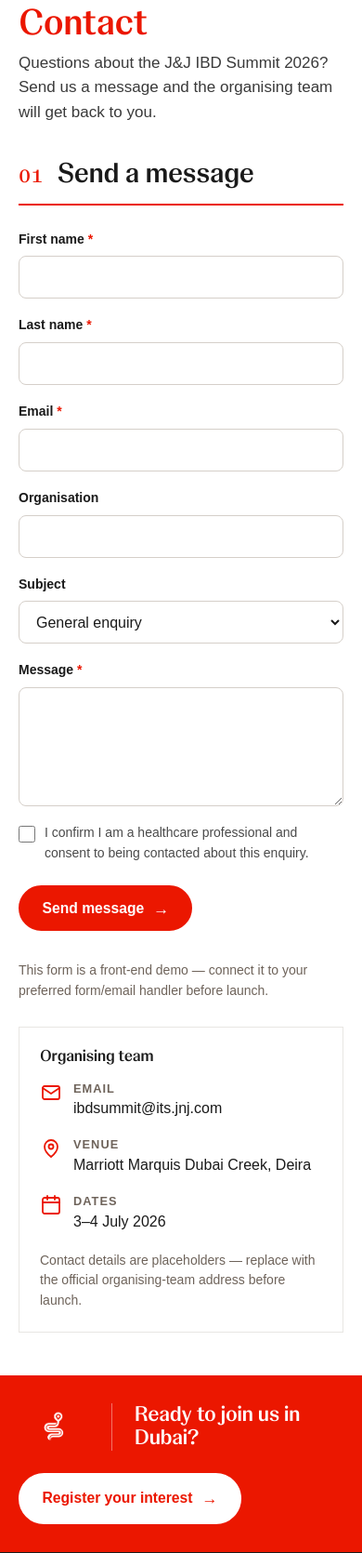
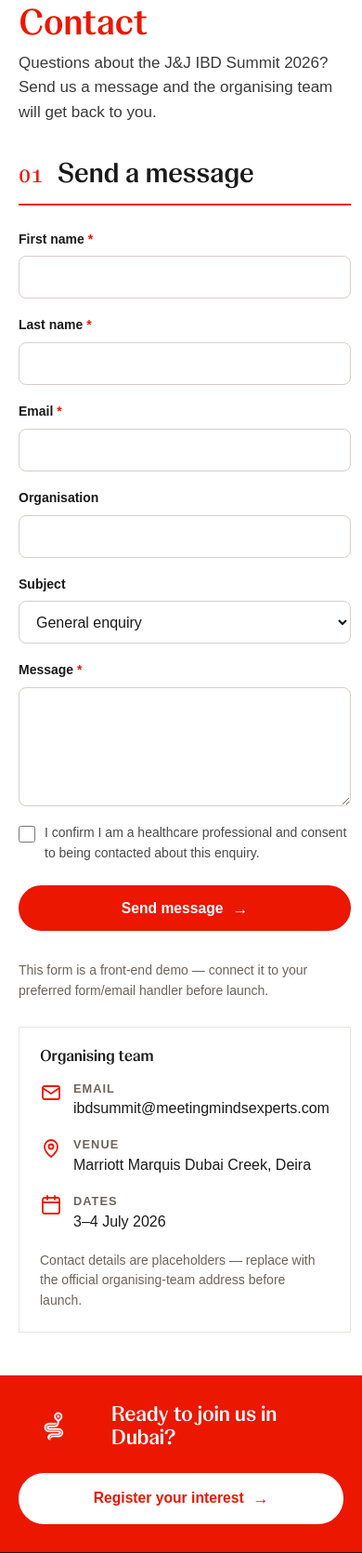
Before and after one commit to meetingmindsexperts/ibdsummit2026, a PHP site: page /contact.php in a window 390 px wide. Shown: the part 172-1842 px from the top of the page at 93% size. Run offline with PHP 8.4, Linux system fonts and the light colour scheme.

Commit message:
Make CTAs full-width on mobile for clean alignment
- Hero actions stack and fill width; sci-cta/ctaband/lp-cta/form/download
  buttons go 100% width at <=560px (override inline margins, stack groups)
- Bump ASSET_VER to 23

Co-Authored-By: Claude Opus 4.8 (1M context) <noreply@anthropic.com>

```diff
--- a/assets/css/site.css
+++ b/assets/css/site.css
@@ -723,6 +723,24 @@ figure.guide-figure figcaption { font-size:.85rem; color:var(--wg06); margin-top
 .dl-card h3 { color:#fff; font-size:1.5rem; }
 .dl-card p { color:#cfcac6; margin-top:6px; max-width:46ch; }
 
+/* ---------- mobile: CTAs go full-width for clean alignment ---------- */
+@media (max-width:560px){
+  .sci-hero .actions { flex-direction:column; align-items:stretch; }
+  .sci-hero .actions .btn,
+  .sci-cta .btn,
+  .ctaband .btn,
+  .lp-cta .btn,
+  .form-actions .btn,
+  .dl-card .btn,
+  .mt-m .btn {
+    width:100%; justify-content:center; margin-left:0 !important;
+  }
+  /* stacked download/secondary buttons within a .mt-m group */
+  .mt-m .btn + .btn { margin-top:10px; }
+  /* drop the vertical hairline in CTA bands once the button wraps full-width */
+  .sci-cta .divider, .lp-cta .divider { display:none; }
+}
+
 /* ---------- print: downloadable guide as PDF ---------- */
 @media print {
   .site-header, .nav-toggle, .stage-nav, .ctaband, .btn, .crumbs { display:none !important; }
--- a/includes/config.php
+++ b/includes/config.php
@@ -18,7 +18,7 @@
 if (!defined('IBD_APP')) { http_response_code(403); exit('Forbidden'); }
 
 /** Bump to cache-bust CSS/JS after edits. */
-const ASSET_VER = '22';
+const ASSET_VER = '23';
 
 /** Core event facts, reused across pages and SEO. */
 $SITE = [
@@ -26,7 +26,7 @@ $SITE = [
     'tagline'  => 'Charting the Gastro Journey in IBD',
     'dates'    => '3–4 July 2026',
     'venue'    => 'Marriott Marquis Dubai Creek',
-    'email'    => 'ibdsummit@its.jnj.com',
+    'email'    => 'ibdsummit@meetingmindsexperts.com',
     'url'      => 'https://ibdsummit2026.com',
 ];
 
```
Also changed, not shown: 1 other file.
